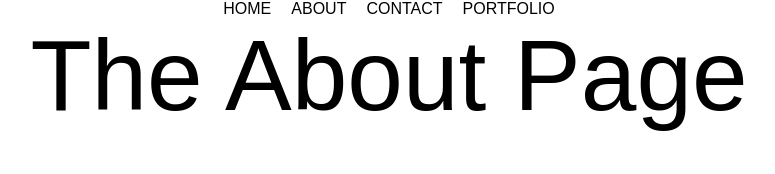
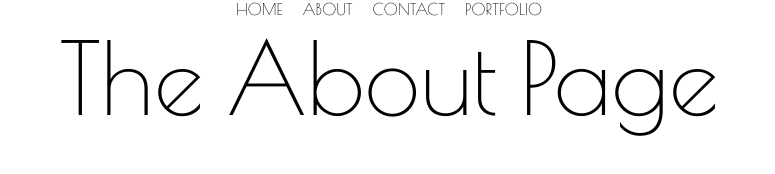
Before and after one commit to keeganthomp/reactPortfolio, a React app: page /About in a window 1280 px wide. Shown: the whole page, without its empty margins (251-1026 px from the left). Built offline with nearby package versions, Linux system fonts and the light colour scheme.

Commit message:
updating fonts

```diff
--- a/public/index.html
+++ b/public/index.html
@@ -10,6 +10,7 @@
     -->
     <link rel="manifest" href="%PUBLIC_URL%/manifest.json">
     <link rel="shortcut icon" href="%PUBLIC_URL%/favicon.ico">
+    <link href="https://fonts.googleapis.com/css?family=Poiret+One" rel="stylesheet">
     <!--
       Notice the use of %PUBLIC_URL% in the tags above.
       It will be replaced with the URL of the `public` folder during the build.
--- a/src/components/About.js
+++ b/src/components/About.js
@@ -4,7 +4,8 @@ import Navigation from "./Navigation";
 const About = () => {
   let header = {
     color: "black",
-    fontSize: 100
+    fontSize: 100,
+    fontFamily: "Poiret One"
   };
 
   let center = {
--- a/src/components/BaseLayout.js
+++ b/src/components/BaseLayout.js
@@ -9,6 +9,7 @@ const BaseLayout = () => {
   };
 
   let header = {
+    fontFamily: 'Poiret One',
     color: "black",
     fontSize: 100,
     ':hover': {
--- a/src/components/Contact.js
+++ b/src/components/Contact.js
@@ -4,7 +4,8 @@ import Navigation from "./Navigation";
 const Contact = () => {
   let header = {
     color: "black",
-    fontSize: 100
+    fontSize: 100,
+    fontFamily: "Poiret One"
   };
 
   let center = {
--- a/src/components/Navigation.js
+++ b/src/components/Navigation.js
@@ -3,14 +3,14 @@ import { Link } from "react-router-dom";
 import Radium from "radium";
 
 const Navbar = function() {
-
   let styles = {
     navLinks: {
+      fontFamily: "Poiret One",
       margin: 10,
       textDecoration: "none",
       color: "black",
       textTransform: "uppercase",
-      ':hover': {
+      ":hover": {
         color: "blue"
       }
     }
--- a/src/components/Portfoilio.js
+++ b/src/components/Portfoilio.js
@@ -4,7 +4,8 @@ import Navigation from "./Navigation";
 const Portfolio = () => {
   let header = {
     color: "black",
-    fontSize: 100
+    fontSize: 100,
+    fontFamily: "Poiret One"
   };
 
   let center = {
```
